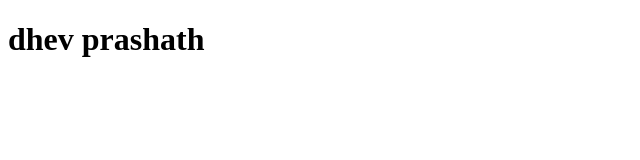
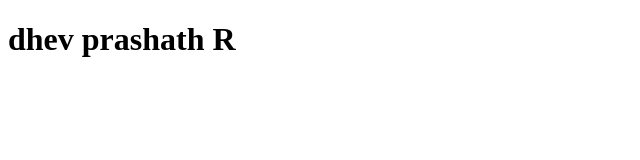
Before and after one commit to dhevprashath/git_learn, a plain HTML site: page index.html in a window 1280 px wide. Shown: the full height of the page, 0-640 px from the left. Drawn offline with Linux system fonts and the light colour scheme.

Commit message:
fix:initial

```diff
--- a/index.html
+++ b/index.html
@@ -6,6 +6,6 @@
     <title>Document</title>
 </head>
 <body>
-    <h1>dhev prashath</h1>
+    <h1>dhev prashath R</h1>
 </body>
 </html>
```
